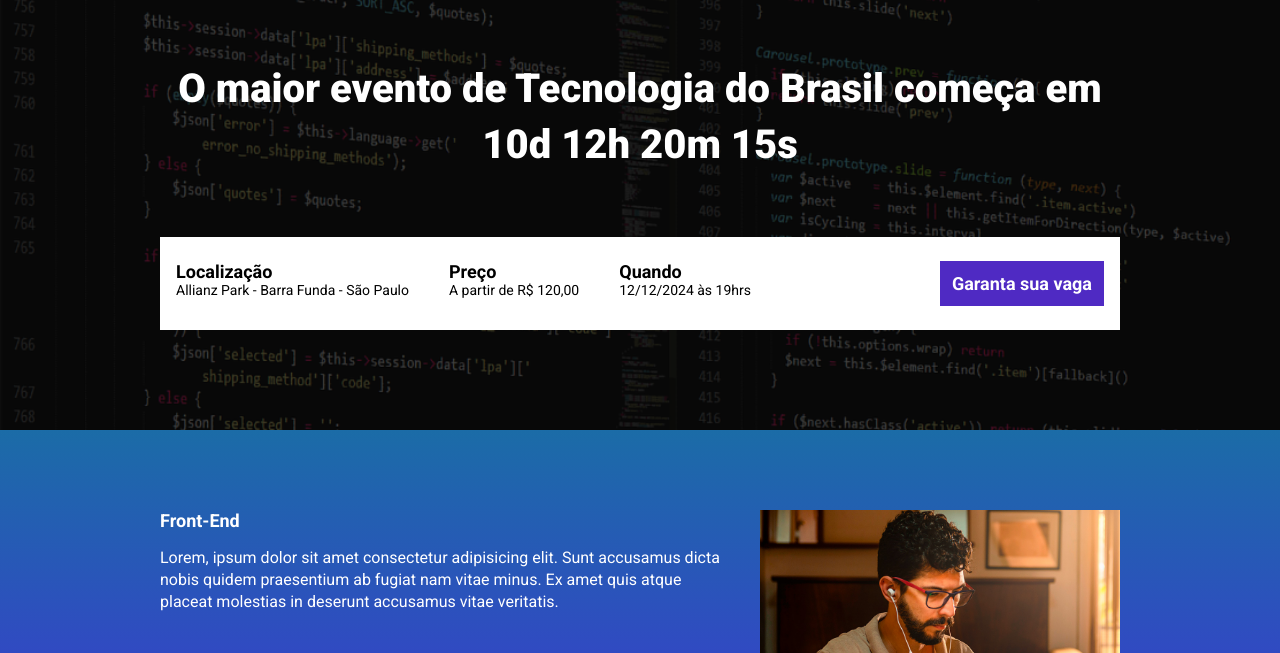
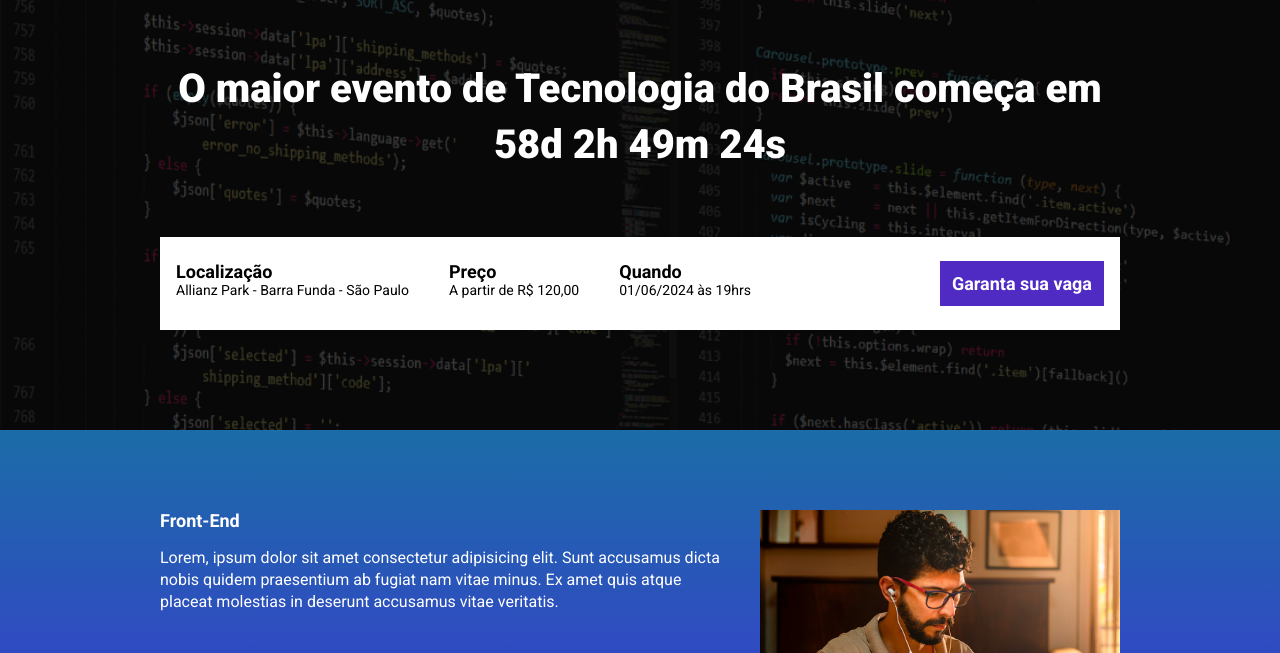
Before and after one commit to raquelbiondi/tech_talks, a website built with Parcel: page src/index.html in a window 1280 px wide. Shown: the part 147-800 px from the top of the page. Built offline with nearby package versions, Linux system fonts and the light colour scheme.

Commit message:
criando o contador

```diff
--- a/package.json
+++ b/package.json
@@ -1,9 +1,9 @@
 {
   "name": "tech_talks",
   "version": "1.0.0",
-  "main": "index.js",
   "scripts": {
     "dev": "parcel src/index.html src/styles/main.scss src/scripts/main.js",
+    "build": "parcel build src/index.html",
     "test": "echo \"Error: no test specified\" && exit 1"
   },
   "keywords": [],
--- a/src/index.html
+++ b/src/index.html
@@ -16,7 +16,7 @@
         <div class="container">
             <img class="hero__logo" src="images/ebac_logo.svg" alt="EBAC">
             <p class="hero__text">
-                O maior evento de Tecnologia do Brasil começa em 10d 12h 20m 15s
+                O maior evento de Tecnologia do Brasil começa em <span id="contador"></span>
             </p>
 
             <div class="infos-bar">
@@ -31,7 +31,7 @@
                     </li>
                     <li class="infos-bar__infos__item">
                         <b>Quando</b>
-                        12/12/2024 às 19hrs
+                        01/06/2024 às 19hrs
                     </li>
                 </ul>
                 <a href="#" class="button button--primary">Garanta sua vaga</a>
--- a/src/scripts/main.js
+++ b/src/scripts/main.js
@@ -1 +1,35 @@
 AOS.init();
+
+const dataDoEvento = new Date("June 1, 2024 19:00:00");
+const timeStampDoEvento = dataDoEvento.getTime();
+//função do JS pra trabalhar com intervalos
+//configurando um intervalo
+
+const contaAsHoras = setInterval(function() {
+    const agora = new Date();
+    const timeStampAtual = agora.getTime();
+
+    const distanciaAteOEvento = timeStampDoEvento - timeStampAtual;
+
+    const diasEmMs = 1000 * 60 * 60 * 24;
+    const horaEmMs = 1000 * 60 * 60;
+    const minutoEmMs = 1000 * 60;
+
+    const diasAteOEvento = Math.floor (distanciaAteOEvento / diasEmMs); //aqui chegamos na quantidade de dias que faltam até o evento
+    const horasAteOEvento = Math.floor((distanciaAteOEvento % diasEmMs) / horaEmMs); //aqui chegamos nas quantidade de horas que faltam
+    const minutosAteOEvento = Math.floor((distanciaAteOEvento % horaEmMs) / minutoEmMs);
+    const segundosAteOEvento = Math.floor((distanciaAteOEvento % minutoEmMs) / 1000);
+
+    console.log(diasAteOEvento);
+    console.log(horasAteOEvento);
+    console.log(minutosAteOEvento);
+    console.log(segundosAteOEvento);
+
+    document.getElementById('contador').innerHTML = `${diasAteOEvento}d ${horasAteOEvento}h ${minutosAteOEvento}m ${segundosAteOEvento}s`;
+
+    if(distanciaAteOEvento < 0) {
+        clearInterval(contaAsHoras);
+        document.getElementById('contador').innerHTML = '0d 0h 0m 0s | Evento Encerrado';
+    }
+
+}, 1000);
```
